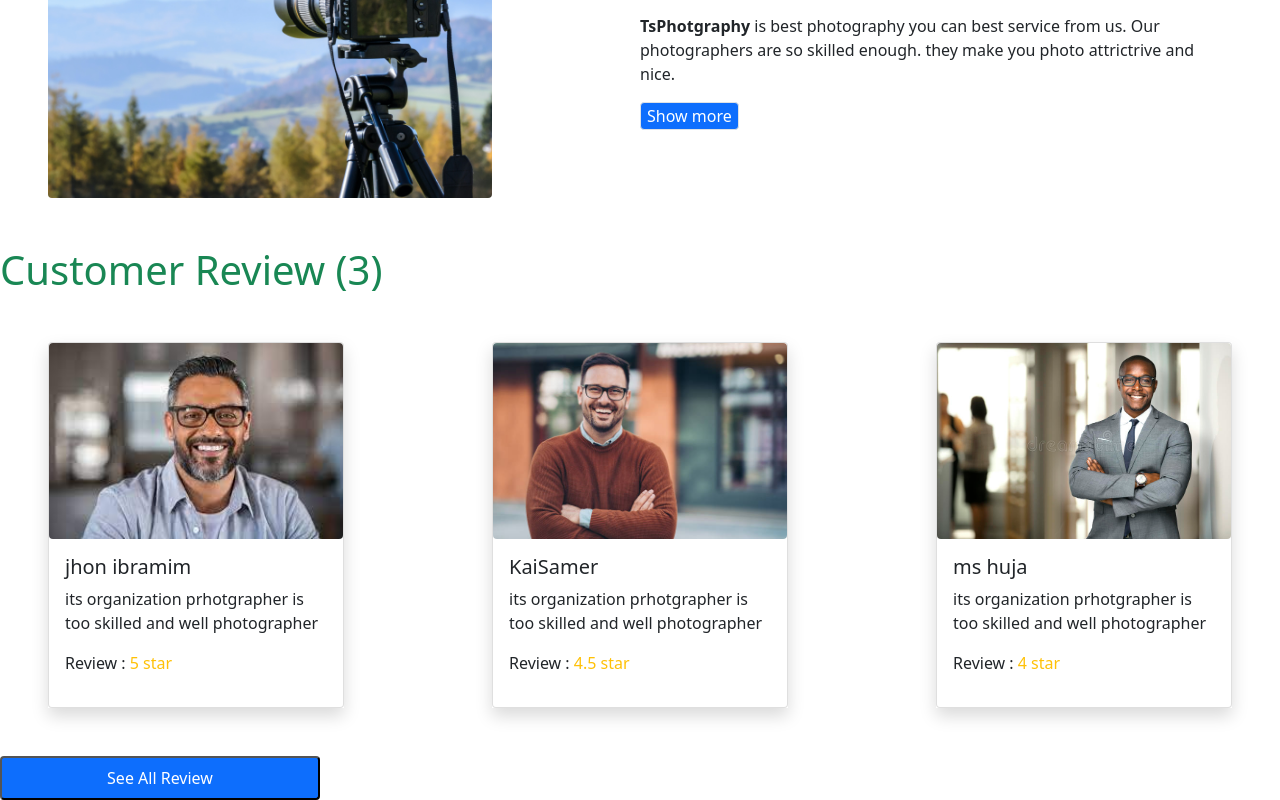
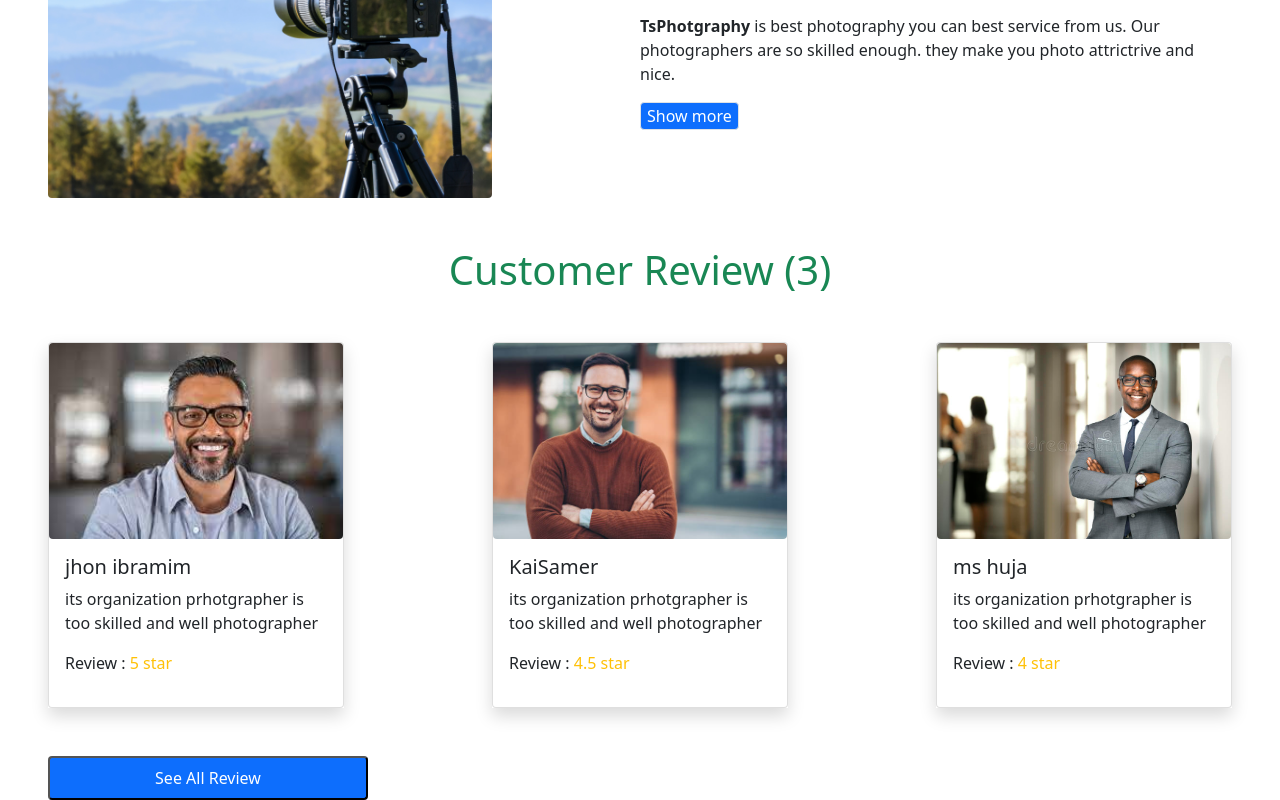
Before and after one commit to tanvershikder/photography-web, a React (Create React App) app: page / in a window 1280 px wide. Shown: the part 182-982 px from the top of the page. Built offline with nearby package versions, Linux system fonts and the light colour scheme.

Commit message:
createContext and use in review

```diff
--- a/public/user.json
+++ b/public/user.json
@@ -3,37 +3,43 @@
         "name":"jhon ibramim",
         "review":"5 star",
         "img":"./user1.jpg",
-        "details":"its organization prhotgrapher is too skilled and well photographer"
+        "details":"its organization prhotgrapher is too skilled and well photographer",
+        "id":1
     },
     {
         "name":"KaiSamer",
         "review":"4.5 star",
         "img":"./user2.jpg",
-        "details":"its organization prhotgrapher is too skilled and well photographer"
+        "details":"its organization prhotgrapher is too skilled and well photographer",
+        "id":2
     },
     {
         "name":"ms huja",
         "review":"4 star",
         "img":"./user5.jpg",
-        "details":"its organization prhotgrapher is too skilled and well photographer"
+        "details":"its organization prhotgrapher is too skilled and well photographer",
+        "id":3
     },
     {
         "name":"jiko",
         "review":"5 star",
         "img":"./user3.jpg",
-        "details":"its organization prhotgrapher is too skilled and well photographer"
+        "details":"its organization prhotgrapher is too skilled and well photographer",
+        "id":4
     },
     {
         "name":"leo markuis",
         "review":"4.5 star",
         "img":"./user4.jpg",
-        "details":"its organization prhotgrapher is too skilled and well photographer"
+        "details":"its organization prhotgrapher is too skilled and well photographer",
+        "id":5
     },
     {
         "name":"willium",
         "review":"4 star",
         "img":"./user5.jpg",
-        "details":"its organization prhotgrapher is too skilled and well photographer"
+        "details":"its organization prhotgrapher is too skilled and well photographer",
+        "id":6
     }
 
 ]
--- a/src/Components/CustomerReviewCart/CustomerReviewCart.js
+++ b/src/Components/CustomerReviewCart/CustomerReviewCart.js
@@ -1,8 +1,7 @@
 import React from 'react';
-import { Card, Col, Row } from 'react-bootstrap';
+import { Card} from 'react-bootstrap';
 
 const Review = ({ user }) => {
-    console.log(user);
     return (
         <div className='w-25 shadow'>
             <Card>
--- a/src/Components/Home/CustomerReview/CustomerReview.js
+++ b/src/Components/Home/CustomerReview/CustomerReview.js
@@ -15,13 +15,13 @@ const CustomerReview = () => {
     // console.log(carduser);
     return (
         <div>
-            <h1 className='text-success'>Customer Review (3)</h1>
+            <h1 className='text-success text-center'>Customer Review (3)</h1>
             <div  className="d-flex justify-content-between m-5 ">
             {
-                carduser.map(user=><CustomerReviewCart user={user}></CustomerReviewCart>)
+                carduser.map(user=><CustomerReviewCart key={user.id} user={user}></CustomerReviewCart>)
             }
             </div>
-            <button className='bg-primary w-25 h-50 p-2 text-white rounded'>See All Review</button>
+            <button className='bg-primary w-25 h-50 p-2 text-white ms-5 rounded'>See All Review</button>
         </div>
     );
 };
--- a/src/Components/Review/Review.js
+++ b/src/Components/Review/Review.js
@@ -1,6 +1,9 @@
-import React from 'react';
+import React, { useContext } from 'react';
+import { UserContext } from "../../App";
 
 const Review = () => {
+    const [user] = useContext(UserContext);
+    console.log(user);
     return (
         <div>
             <h1>review section</h1>
```
